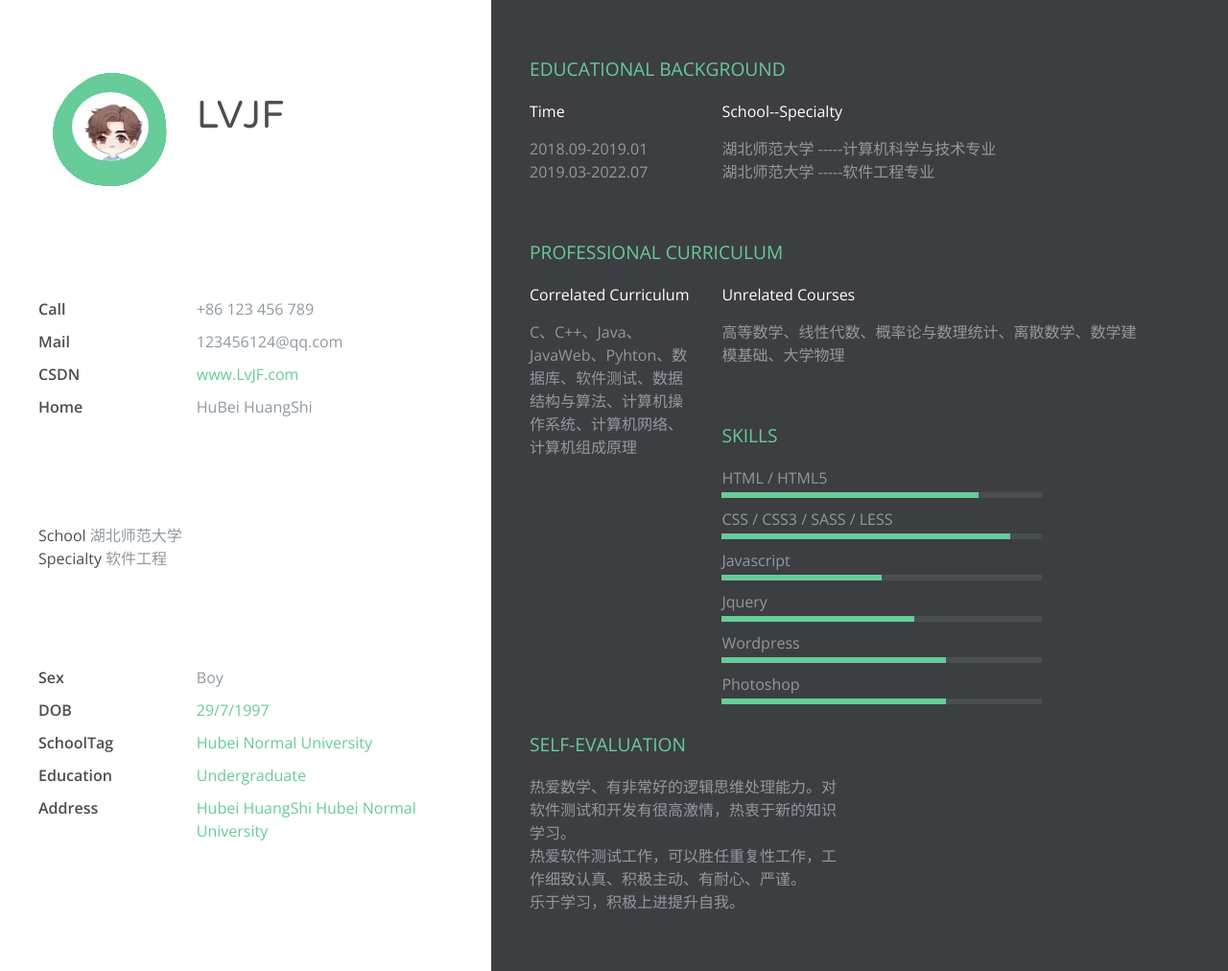
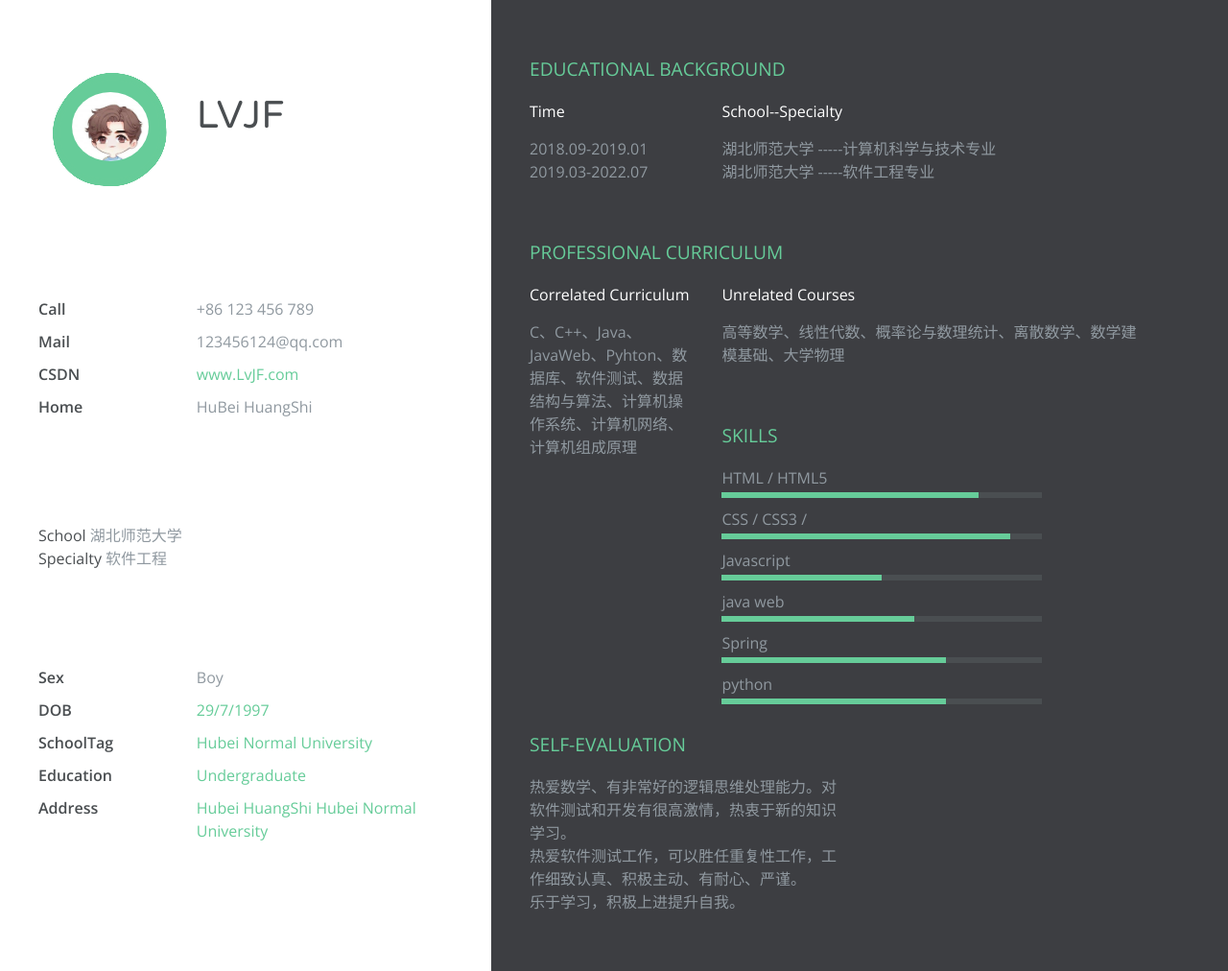
Before and after one commit to LvJFKeM/DeMo, a Python web app: template templates/index.html in a window 1280 px wide. Shown: the whole page at 96% size. Run offline with Jinja, Linux system fonts and the light colour scheme; the template is opened without the code that fills it, so the values that code supplies are empty; some libraries are stand-ins or nearby versions.

Commit message:
第四次提交

```diff
--- a/templates/index.html
+++ b/templates/index.html
@@ -134,18 +134,18 @@
             <h3 class="section-title">Skills</h3>  <!-- YOUR SET OF SKILLS  -->
                 <ul>
                     <li class="skill-percentage">HTML / HTML5</li>
-                    <li class="skill-percentage">CSS / CSS3 / SASS / LESS</li>
+                    <li class="skill-percentage">CSS / CSS3 /</li>
                     <li class="skill-percentage">Javascript</li>
-                    <li class="skill-percentage">Jquery</li>
-                    <li class="skill-percentage">Wordpress</li>
-                    <li class="skill-percentage">Photoshop</li>
+                    <li class="skill-percentage">java web</li>
+                    <li class="skill-percentage">Spring</li>
+                    <li class="skill-percentage">python</li>
 
                 </ul>
           </div>
     </div>
       <div class="section-wrapper clearfix">
-        <h3 class="section-title">Self-evaluation</h3>  <!-- DESCRIPTION OF YOUR HOBBIES -->
-        <p> 热爱数学、有非常好的逻辑思维处理能力。对软件测试和开发有很高激情，热衷于新的知识学习。</p>
+          <h3 class="section-title">Self-evaluation</h3>  <!-- DESCRIPTION OF YOUR HOBBIES -->
+          <p> 热爱数学、有非常好的逻辑思维处理能力。对软件测试和开发有很高激情，热衷于新的知识学习。</p>
           <p> 热爱软件测试工作，可以胜任重复性工作，工作细致认真、积极主动、有耐心、严谨。</p>
           <p> 乐于学习，积极上进提升自我。</p>
        </div>
```
